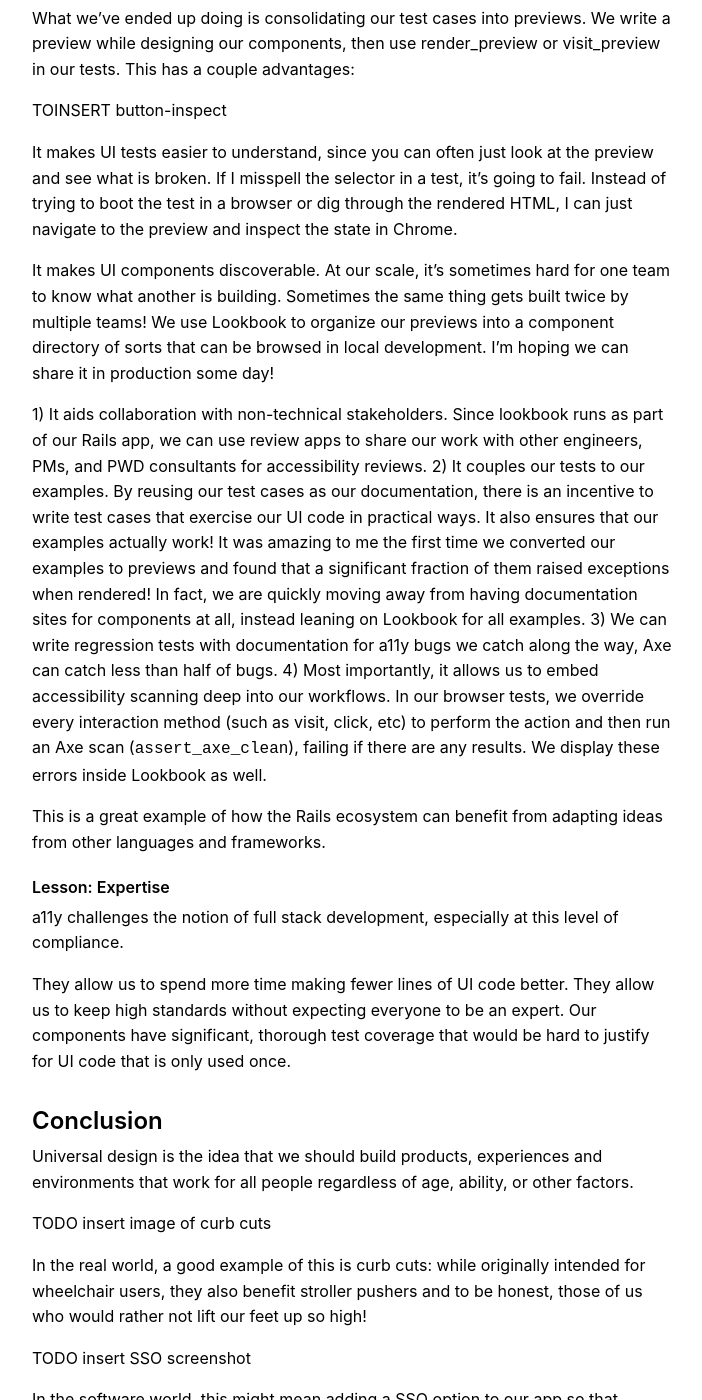
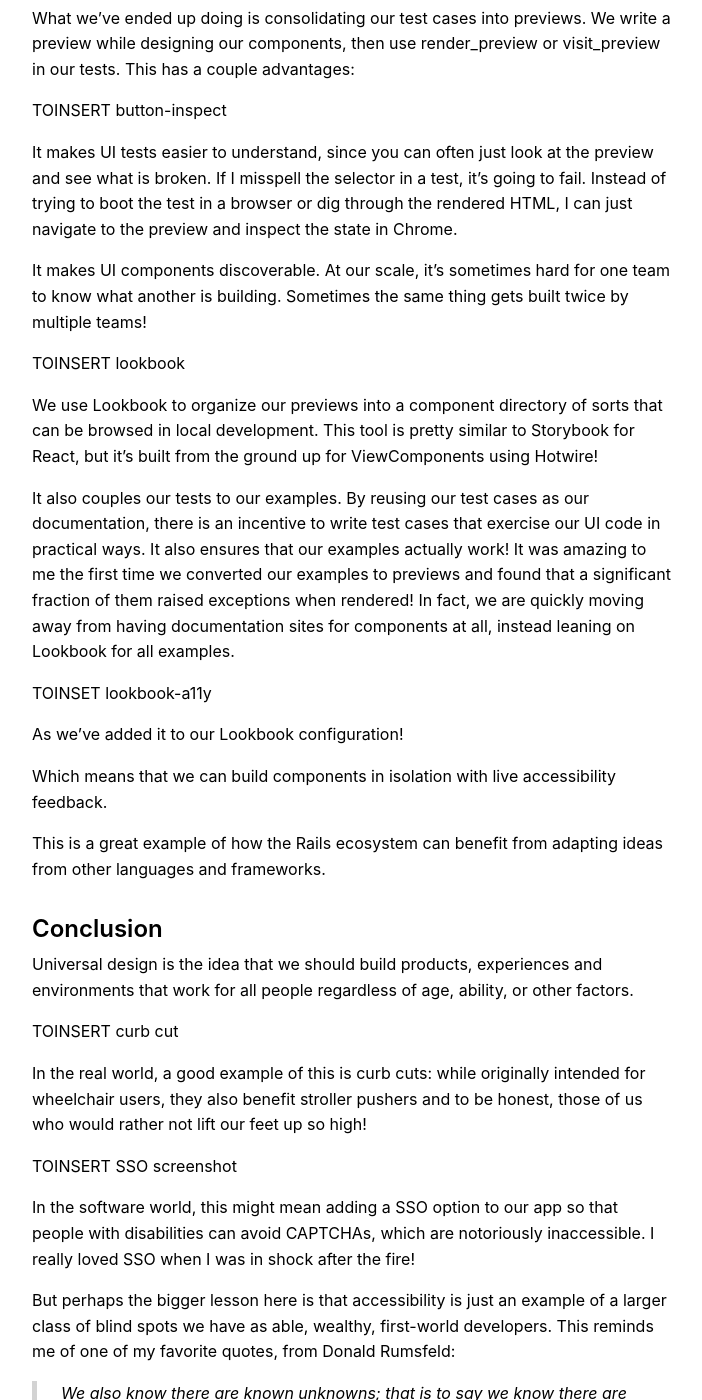
Before and after one commit to joelhawksley/identity, a Jekyll site: the page built from _posts/2023-04-28-accessible-by-default.md, in a window 1280 px wide and 1400 px high, scrolled down 10095 px. Shown: the whole window, without its empty margins (288-990 px from the left). Built offline with Jekyll 4.4.1, drawn with Linux system fonts in a browser that asks for light colours; some of the changed text lies outside the part shown.

Commit message:
made it to the end for the first time

```diff
--- a/_posts/2023-04-28-accessible-by-default.md
+++ b/_posts/2023-04-28-accessible-by-default.md
@@ -349,77 +349,48 @@
 
 It makes UI tests easier to understand, since you can often just look at the preview and see what is broken. If I misspell the selector in a test, it's going to fail. Instead of trying to boot the test in a browser or dig through the rendered HTML, I can just navigate to the preview and inspect the state in Chrome.
 
+It makes UI components discoverable. At our scale, it's sometimes hard for one team to know what another is building. Sometimes the same thing gets built twice by multiple teams!
 
-It makes UI components discoverable. At our scale, it's sometimes hard for one team to know what another is building. Sometimes the same thing gets built twice by multiple teams! We use Lookbook to organize our previews into a component directory of sorts that can be browsed in local development. I'm hoping we can share it in production some day!
+TOINSERT lookbook
 
-1) It aids collaboration with non-technical stakeholders. Since lookbook runs as part of our Rails app, we can use review apps to share our work with other engineers, PMs, and PWD consultants for accessibility reviews.
-2) It couples our tests to our examples. By reusing our test cases as our documentation, there is an incentive to write test cases that exercise our UI code in practical ways. It also ensures that our examples actually work! It was amazing to me the first time we converted our examples to previews and found that a significant fraction of them raised exceptions when rendered! In fact, we are quickly moving away from having documentation sites for components at all, instead leaning on Lookbook for all examples.
-3) We can write regression tests with documentation for a11y bugs we catch along the way, Axe can catch less than half of bugs.
-4) Most importantly, it allows us to embed accessibility scanning deep into our workflows. In our browser tests, we override every interaction method (such as visit, click, etc) to perform the action and then run an Axe scan (`assert_axe_clean`), failing if there are any results. We display these errors inside Lookbook as well.
+We use Lookbook to organize our previews into a component directory of sorts that can be browsed in local development. This tool is pretty similar to Storybook for React, but it’s built from the ground up for ViewComponents using Hotwire!
+
+It also couples our tests to our examples. By reusing our test cases as our documentation, there is an incentive to write test cases that exercise our UI code in practical ways. It also ensures that our examples actually work! It was amazing to me the first time we converted our examples to previews and found that a significant fraction of them raised exceptions when rendered! In fact, we are quickly moving away from having documentation sites for components at all, instead leaning on Lookbook for all examples.
+
+TOINSET lookbook-a11y
+
+As we’ve added it to our Lookbook configuration!
+
+Which means that we can build components in isolation with live accessibility feedback.
 
 This is a great example of how the Rails ecosystem can benefit from adapting ideas from other languages and frameworks.
-
-#### Lesson: Expertise
-
-a11y challenges the notion of full stack development, especially at this level of compliance.
-
-They allow us to spend more time making fewer lines of UI code better. They allow us to keep high standards without expecting everyone to be an expert. Our components have significant, thorough test coverage that would be hard to justify for UI code that is only used once.
 
 ## Conclusion
 
 Universal design is the idea that we should build products, experiences and environments that work for all people regardless of age, ability, or other factors.
 
-TODO insert image of curb cuts
+TOINSERT curb cut
 
 In the real world, a good example of this is curb cuts: while originally intended for wheelchair users, they also benefit stroller pushers and to be honest, those of us who would rather not lift our feet up so high!
 
-TODO insert SSO screenshot
+TOINSERT SSO screenshot
 
 In the software world, this might mean adding a SSO option to our app so that people with disabilities can avoid CAPTCHAs, which are notoriously inaccessible. I really loved SSO when I was in shock after the fire!
-
-WCAG, while it takes work, should just be a starting point. Compliance does not mean usability. Only by building for the users with the greatest needs in mind will we create a world where they can succeed alongside the rest of their peers.
-
-By building accessibility practices into the way we build software, we're embedding empathy into our work.
 
 But perhaps the bigger lesson here is that accessibility is just an example of a larger class of blind spots we have as able, wealthy, first-world developers. This reminds me of one of my favorite quotes, from Donald Rumsfeld:
 
 > We also know there are known unknowns; that is to say we know there are some things we do not know. But there are also unknown unknowns—the ones we don't know we don't know. And if one looks throughout the history [...] it is the latter category that tends to be the difficult ones.
 
-Applying this way of thinking has opened my mind to other similar issues. Take browser performance for example: at GitHub, we are issued powerful Apple laptops and cell phones. They enable us to be about as productive as an computer could help us be.
+Applying this way of thinking has opened my mind to other similar issues. Take browser performance for example: at GitHub, we are issued powerful Apple laptops and cell phones. They enable us to be about as productive as a computer could help us be.
+
+TOINSERT js-speed-rankings
 
 But they give us a false sense of reality: even among our customer base that skews towards users of more powerful hardware, the experience we have using our products is not the same as our customers'.
 
-TODO insert JS benchmark comparison
+TOINSERT world network map
 
 This is even an issue with request latency! Most GitHub traffic is served from the US east coast, which means that our mostly US-based staff does not experience the lag time our customers in, say, Australia, do.
 
-So how do we look out for these blind spots? How do you find unknown unknowns?
+So how do we look out for these blind spots? How do you find unknown unknowns? We can embed empathy into our engineering practices.
 
-By putting yourself in the shoes of others, the more different from you the better.
-
-
-TODO
-And while I can't go into almost any detail, this wouldn't be a talk about accessibility without mentioning that _not_ having an accessible application is a legal risk, and often a significant one.
-
-TODO add note about playwright steps?
-
-#### REUSE?
-
-How complicated they should be is an ever-evolving question. Should they be simple, just encapsulating a button? Or should they be more complex, constructing an entire form?
-
-
-When it comes to our broader strategy, we've learned that we need to focus on ways of making it only possible to build UI that is accessible. We do this in what has become the standard practice in the industry: components!
-
-Components are just UI abstractions. Reusable pieces.
-
-For our UI teams, this means that our primary success metric is how much our components are used. The more they are used, the less teams need to reinvent accessible patterns.
-
-In fact, I'd argue that we'd _never_ be able to make GitHub accessible without leaning heavily on reused components. It would otherwise be more work than we'd ever be able to finish.
-
-TODO add datadog explainer of some sort
-
-In practice, we end up needing to focus on two priorities: coverage, the ability for our components to be used to build all of GitHub, and adoptions, whether they are actually used to do so. Both are important but different disciplines.
-
-Coming from our perspective of having thousands of pages to make accessible, we've seen that it is significantly easier to build accessible experiences if accessibility is the first design priority.
-
-TODO redo this section
+By putting yourself in the shoes of others, the more different from yours the better.
```
Also changed, not shown: talks/2023-accessible-by-default/img/curb-cut.jpg (added), talks/2023-accessible-by-default/img/latency-map.png (added), talks/2023-accessible-by-default/img/lookbook-a11y.png (added), talks/2023-accessible-by-default/img/lookbook.png (added), talks/2023-accessible-by-default/img/single-sign-on.png (added), talks/2023-accessible-by-default/img/speed-tests.webp (added).
